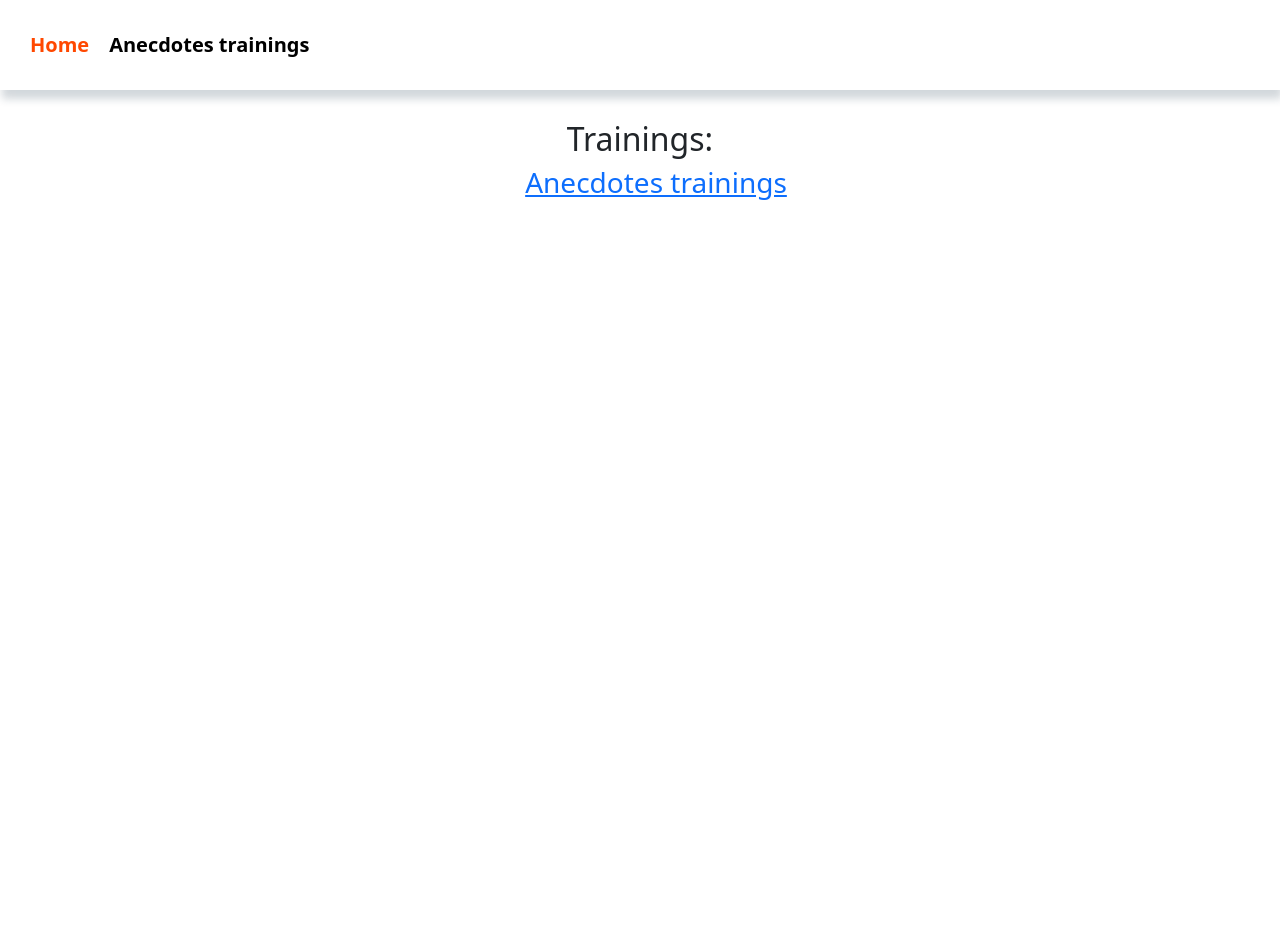
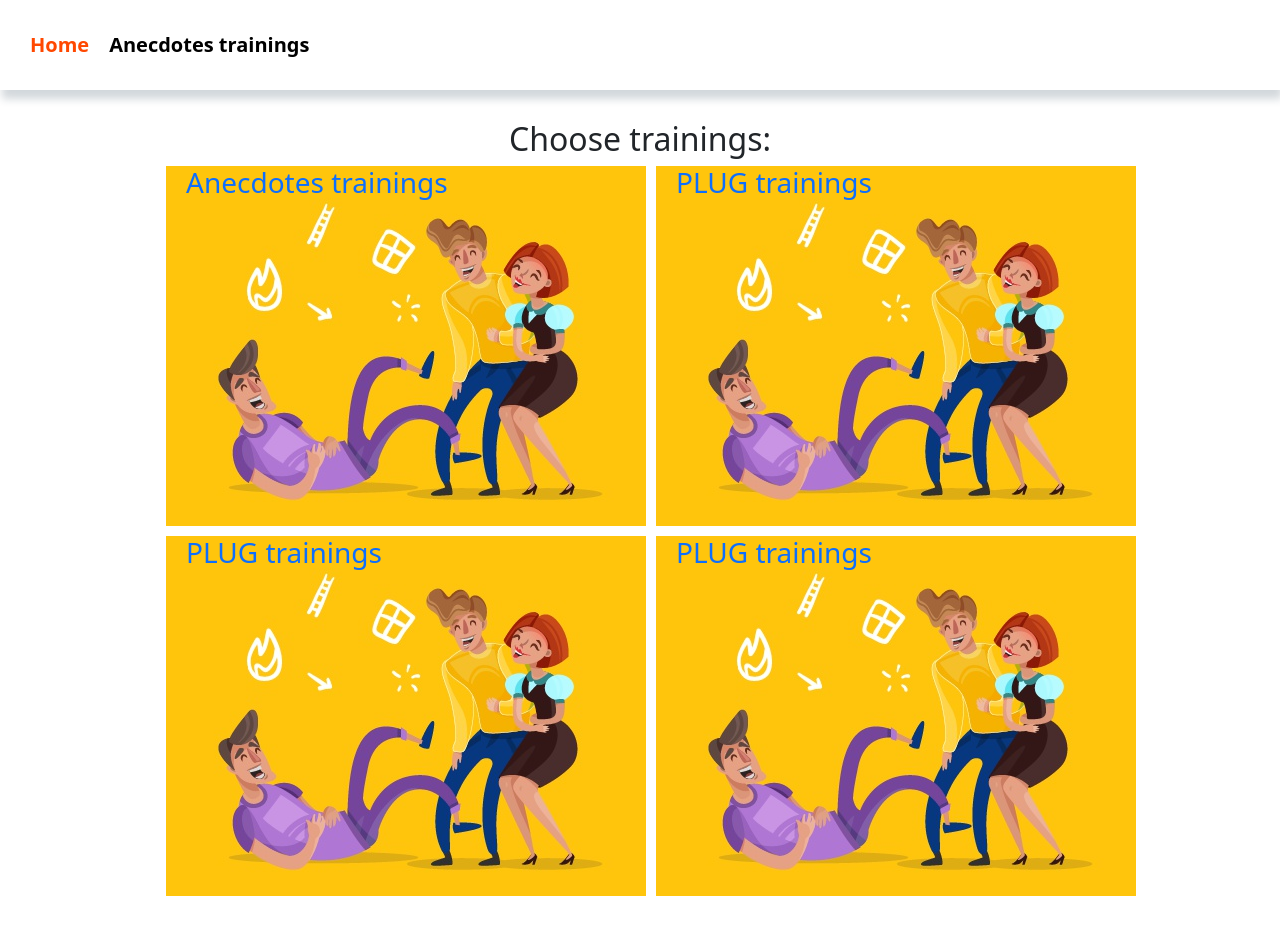
Before and after one commit to Mohara88s/english-training-app, a React (Create React App) app: page / in a window 1280 px wide. Shown: the top 934 px of the page. Before the commit the page ends 800 px from the top, so only its background shows below. Built offline with nearby package versions, Linux system fonts and the light colour scheme.

Commit message:
add home picture & plugs

```diff
--- a/src/views/HomePage/HomePage.js
+++ b/src/views/HomePage/HomePage.js
@@ -1,5 +1,6 @@
 import { Link, useRouteMatch, useLocation } from 'react-router-dom';
 import styles from './HomePage.module.css';
+import anecdotTrainingsImg from '../../public/pictures/anecdot_trainings.jpg';
 
 export default function HomePage() {
   const { url } = useRouteMatch();
@@ -7,16 +8,66 @@ export default function HomePage() {
 
   return (
     <div className={styles.HomePage}>
-      <h2>Trainings:</h2>
-      <ul>
-        <li>
+      <h2>Choose trainings:</h2>
+      <ul className={styles.LinksList}>
+        <li className={styles.LinksList__item}>
           <Link
             to={{
               pathname: `${url}anecdotes-trainings/`,
               state: { from: location },
             }}
           >
-            <h3>Anecdotes trainings</h3>
+            <h3 className={styles.LinksList__name}>Anecdotes trainings</h3>
+            <img
+              src={anecdotTrainingsImg}
+              alt="Anecdotes trainings"
+              className={styles.LinksList__picture}
+            />
+          </Link>
+        </li>
+        <li className={styles.LinksList__item}>
+          <Link
+            to={{
+              pathname: `${url}anecdotes-trainings/`,
+              state: { from: location },
+            }}
+          >
+            <h3 className={styles.LinksList__name}>PLUG trainings</h3>
+            <img
+              src={anecdotTrainingsImg}
+              alt="Anecdotes trainings"
+              className={styles.LinksList__picture}
+            />
+          </Link>
+        </li>
+        <li className={styles.LinksList__item}>
+          <Link
+            to={{
+              pathname: `${url}anecdotes-trainings/`,
+              state: { from: location },
+            }}
+          >
+            <h3 className={styles.LinksList__name}>PLUG trainings</h3>
+            <img
+              src={anecdotTrainingsImg}
+              alt="Anecdotes trainings"
+              className={styles.LinksList__picture}
+            />
+          </Link>
+        </li>
+        <li className={styles.LinksList__item}>
+          <Link
+            to={{
+              pathname: `${url}anecdotes-trainings/`,
+              state: { from: location },
+            }}
+          >
+            <h3 className={styles.LinksList__name}>PLUG trainings</h3>
+            <img
+              src={anecdotTrainingsImg}
+              alt="Anecdotes trainings"
+              className={styles.LinksList__picture}
+            />
           </Link>
         </li>
       </ul>
--- a/src/views/HomePage/HomePage.module.css
+++ b/src/views/HomePage/HomePage.module.css
@@ -1,3 +1,20 @@
 .HomePage {
   padding: 20px;
 }
+.LinksList {
+  display: flex;
+  flex-wrap: wrap;
+  justify-content: center;
+}
+.LinksList__item {
+  margin-right: 10px;
+  margin-bottom: 10px;
+  position: relative;
+}
+.LinksList__name {
+  position: absolute;
+  left: 20px;
+}
+.LinksList__picture {
+  max-width: 100%;
+}
```
Also changed, not shown: src/public/pictures/anecdot_trainings.jpg (added).
